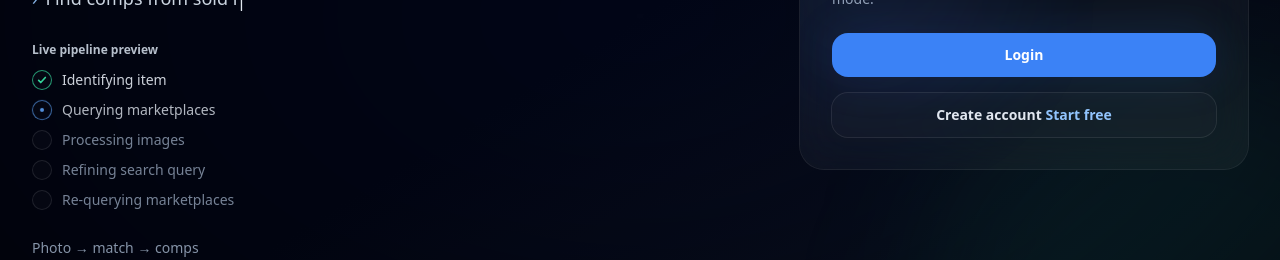
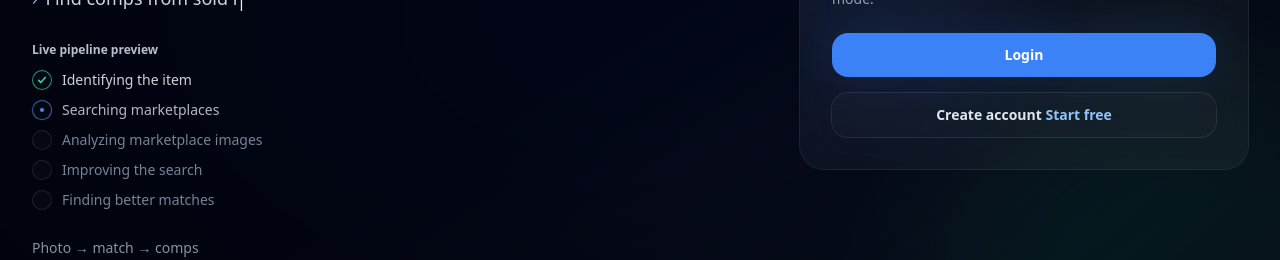
Before and after one commit to EthanGoodman/ThriftBuddy, a Next.js app in the folder apps/web/: page / in a window 1280 px wide. Shown: the part 384-644 px from the top of the page. Built offline with nearby package versions, Linux system fonts and the light colour scheme; no server answers.

Commit message:
Updated the names of steps when loading and for landing page

```diff
--- a/apps/web/app/(protected)/app/page.tsx
+++ b/apps/web/app/(protected)/app/page.tsx
@@ -419,11 +419,11 @@ type ErrorEvent = {
 type StreamEvent = StepEvent | ResultEvent | ErrorEvent;
 
 const STREAM_STEPS = [
-  { id: "gen_query", label: "Identifying Item" },
-  { id: "query_mkt", label: "Querying marketplaces" },
-  { id: "proc_imgs", label: "Processing item images" },
-  { id: "refine", label: "Refining search query" },
-  { id: "requery", label: "Re-querying marketplaces" },
+  { id: "gen_query", label: "Identifying the item" },
+  { id: "query_mkt", label: "Searching marketplaces" },
+  { id: "proc_imgs", label: "Analyzing marketplace images" },
+  { id: "refine", label: "Improving the search" },
+  { id: "requery", label: "Finding better matches" },
 ] as const;
 
 
--- a/apps/web/app/(public)/page.tsx
+++ b/apps/web/app/(public)/page.tsx
@@ -8,11 +8,11 @@ import { useAuth } from "@/components/auth/useAuth";
 type Theme = "dark" | "light";
 
 const DEMO_STEPS = [
-  "Identifying item",
-  "Querying marketplaces",
-  "Processing images",
-  "Refining search query",
-  "Re-querying marketplaces",
+  "Identifying the item",
+  "Searching marketplaces",
+  "Analyzing marketplace images",
+  "Improving the search",
+  "Finding better matches",
 ] as const;
 
 function CheckIcon() {
```
